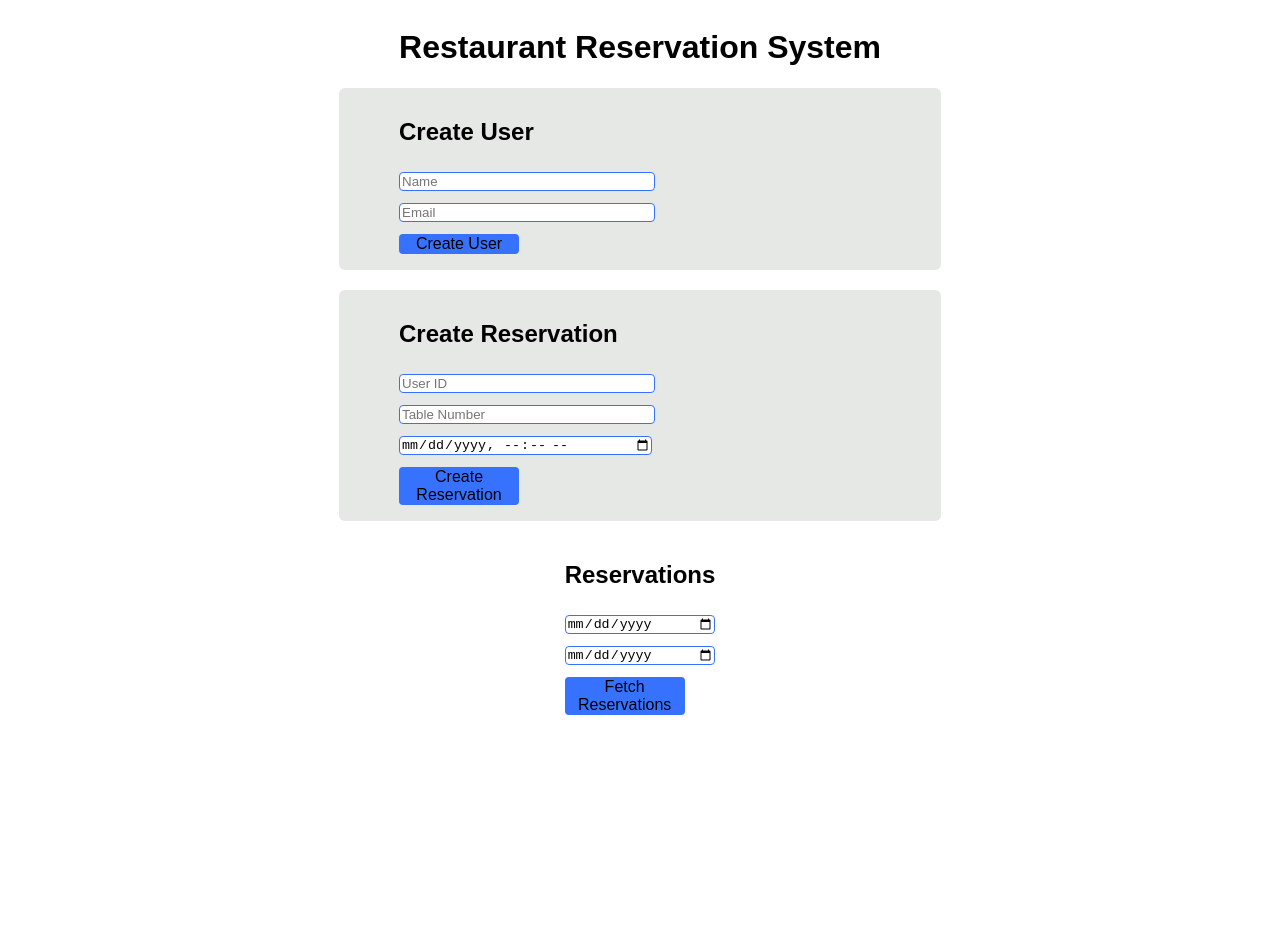
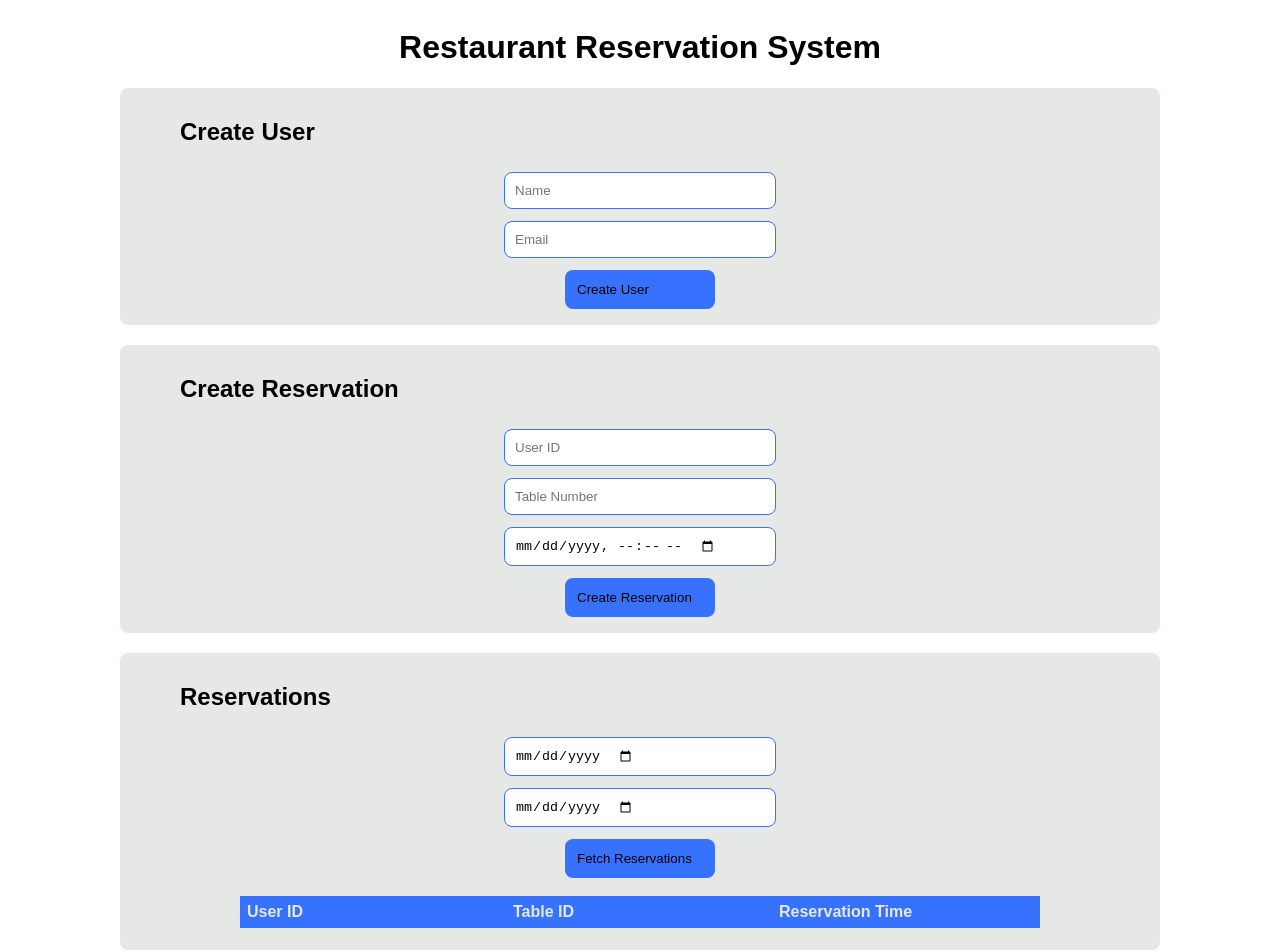
Before and after one commit to d0nkisa/TotAssignment-, a React (Create React App) app in the folder frontend/: page / in a window 1280 px wide. Shown: the top 952 px of the page. Before the commit the page ends 813 px from the top, so only its background shows below. Built offline with nearby package versions, Linux system fonts and the light colour scheme.

Commit message:
UI retouch, backend changes

```diff
--- a/frontend/src/api/api.ts
+++ b/frontend/src/api/api.ts
@@ -25,10 +25,19 @@ export const createUser = async (name: string, email: string) => {
 
 export const createReservation = async (userId: number, tableNumber: number, reservationTime: string) => {
   try{
+    console.log(JSON.stringify({
+      userId: Number(userId),
+      tableNumber: Number(tableNumber),
+      reservationTime,
+    }));
     const response = await fetch(`${API_BASE_URL}/reservations`, {
       method: 'POST',
       headers: { 'Content-Type': 'application/json' },
-      body: JSON.stringify({ userId, tableNumber, reservationTime }),
+      body: JSON.stringify({
+        userId: Number(userId),
+        tableNumber: Number(tableNumber),
+        reservationTime,
+      }),
     });
 
     if (!response.ok) {
@@ -38,6 +47,7 @@ export const createReservation = async (userId: number, tableNumber: number, res
     }
 
     const result = await response.json();
+    console.log(result)
     return result;
   } catch (error) {
     errorToast('An error occurred while creating the reservation.');
@@ -46,7 +56,7 @@ export const createReservation = async (userId: number, tableNumber: number, res
 
 export const getReservations = async (startDate: string, endDate: string) => {
   try{
-    const response = await fetch(`${API_BASE_URL}/reservations?startDate=${startDate}&endDate=${endDate}`);
+    const response = await fetch(`${API_BASE_URL}/reservations?startDate=${startDate}:00.000Z&endDate=${endDate}:00.000Z`);
 
     if (!response.ok) {
       errorToast(`Failed to get reservations: ${response.statusText}`);
--- a/frontend/src/components/ReservationsList.tsx
+++ b/frontend/src/components/ReservationsList.tsx
@@ -9,24 +9,34 @@ const ReservationList: React.FC = () => {
 
   const handleFetch = async () => {
     const result = await getReservations(startDate, endDate);
+    console.log(result)
     setReservations(result);
   };
 
   return (
-    <div>
+    <form className='UserForm'>
       <h2>Reservations</h2>
       <input type="date" value={startDate} onChange={(e) => setStartDate(e.target.value)} required />
       <input type="date" value={endDate} onChange={(e) => setEndDate(e.target.value)} required />
       <ActionButton action={handleFetch} buttonText='Fetch Reservations'/>
+      <div className='table_component'>
+        <table>
+          <tr>
+            <th>User ID</th>
+            <th>Table ID</th>
+            <th>Reservation Time</th>
+          </tr>
 
-      <ul>
-        {reservations.map((reservation: any) => (
-          <li key={reservation.id}>
-            User: {reservation.user_id}, Table: {reservation.table_number}, Time: {reservation.reservation_time}
-          </li>
-        ))}
-      </ul>
-    </div>
+          {reservations.map((reservation: any) => (
+            <tr key={reservation.id}>
+              <td>{reservation.user_id}</td>
+              <td>{reservation.table_number}</td>
+              <td>{reservation.reservation_time}</td>
+            </tr>
+          ))}
+        </table>
+      </div>
+    </form>
   );
 };
 
--- a/frontend/src/styles.css
+++ b/frontend/src/styles.css
@@ -7,30 +7,30 @@
 }
 
 form, div {
-  width: auto;
-  height: auto;
   display: flex;
   flex-direction: column;
   margin-bottom: 20px;
 }
 
 input {
-  max-width: 250px;
+  display: flex;
+  min-width: 250px;
   border: 1px solid #3772FF;
-  border-radius: 4px;
-  margin: 6px 0;
+  border-radius: 8px;
+  margin: 6px auto;
+  padding: 10px;
 }
 
 button {
+  display: flex;
   width: auto;
-  margin: 6px 0px;
-  max-width: 120px;
+  min-width: 150px;
+  margin: 6px auto;
   border: none;
-  border-radius: 4px;
-  padding: 12px, 200px;
+  border-radius: 8px;
+  padding: 12px;
   text-align: center;
   text-decoration: none;
-  font-size: 16px;
   cursor: pointer;
   background-color: #3772FF;
   transition: ease-in-out .1s;
@@ -45,5 +45,40 @@ button:hover {
   background-color: #E6E8E6;
   width: 100%;
   height: auto;
-  border-radius: 6px;
+  border-radius: 8px;
 }
+
+.table_component {
+  display: flex;
+  margin: 12px auto;
+}
+
+.table_component table {
+  border: 2px solid #3772FF;
+  height: 100%;
+  width: 100%;
+  max-width: 800px;
+  table-layout: fixed;
+  border-collapse: collapse;
+  border-spacing: 1px;
+  text-align: left;
+}
+
+.table_component caption {
+  caption-side: top;
+  text-align: left;
+}
+
+.table_component th {
+  border: 2px solid #3772FF;
+  background-color: #3772FF;
+  color: #E6E8E6;
+  padding: 5px;
+}
+
+.table_component td {
+  border: 2px solid #3772FF;
+  background-color: #E6E8E6;
+  color: #000000;
+  padding: 5px;
+}
```
Also changed, not shown: 5 other files (tests, documents, lock files or other folders).
